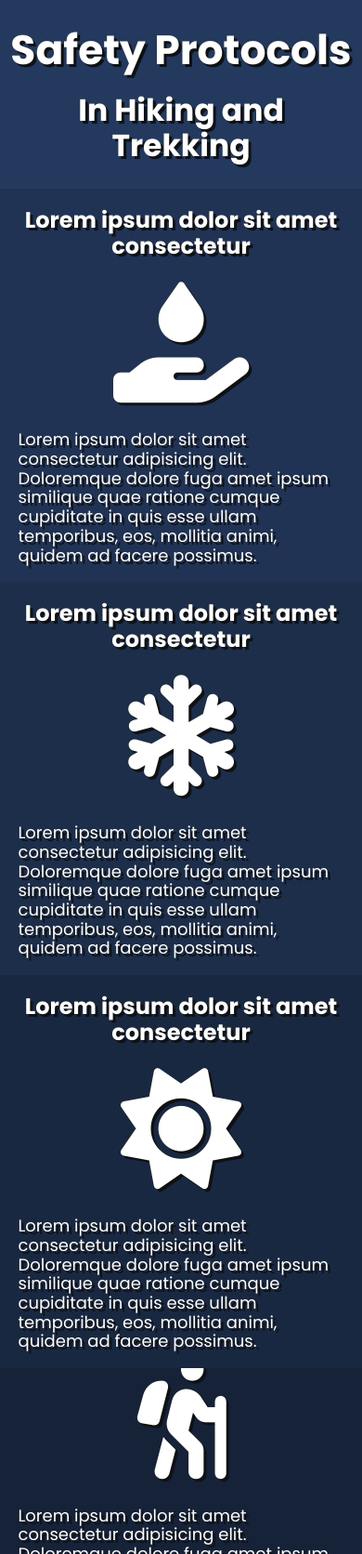
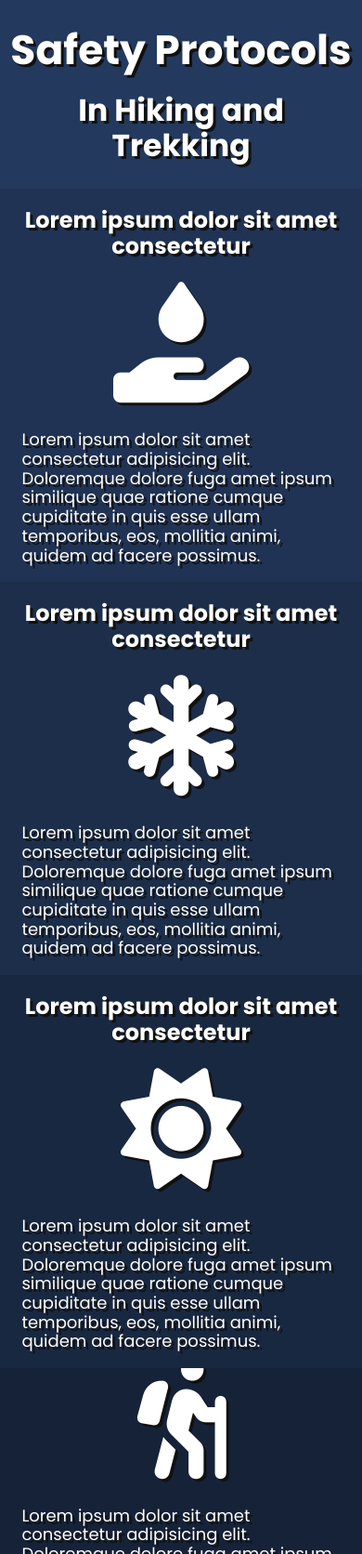
Before and after one commit to DragunWF/Hiking-Safety-Protocol-Web-App, a website: page index.html in a window 390 px wide. Shown: the whole page at 93% size. Drawn offline with nearby package versions, Linux system fonts and the light colour scheme.

Commit message:
Added more media queries for more support

```diff
--- a/css/styles.css
+++ b/css/styles.css
@@ -72,6 +72,7 @@ header h2 {
 .container {
   font-size: 1.8rem;
   text-align: center;
+  width: 100%;
 }
 
 .container h2 {
@@ -97,6 +98,17 @@ header h2 {
   }
 }
 
+@media screen and (max-width: 780px) {
+  .container h2 {
+    width: 88%;
+  }
+
+  .container p {
+    width: 88%;
+    text-align: left;
+  }
+}
+
 /* Background Colors */
 #first {
   background: #23395d;
```
